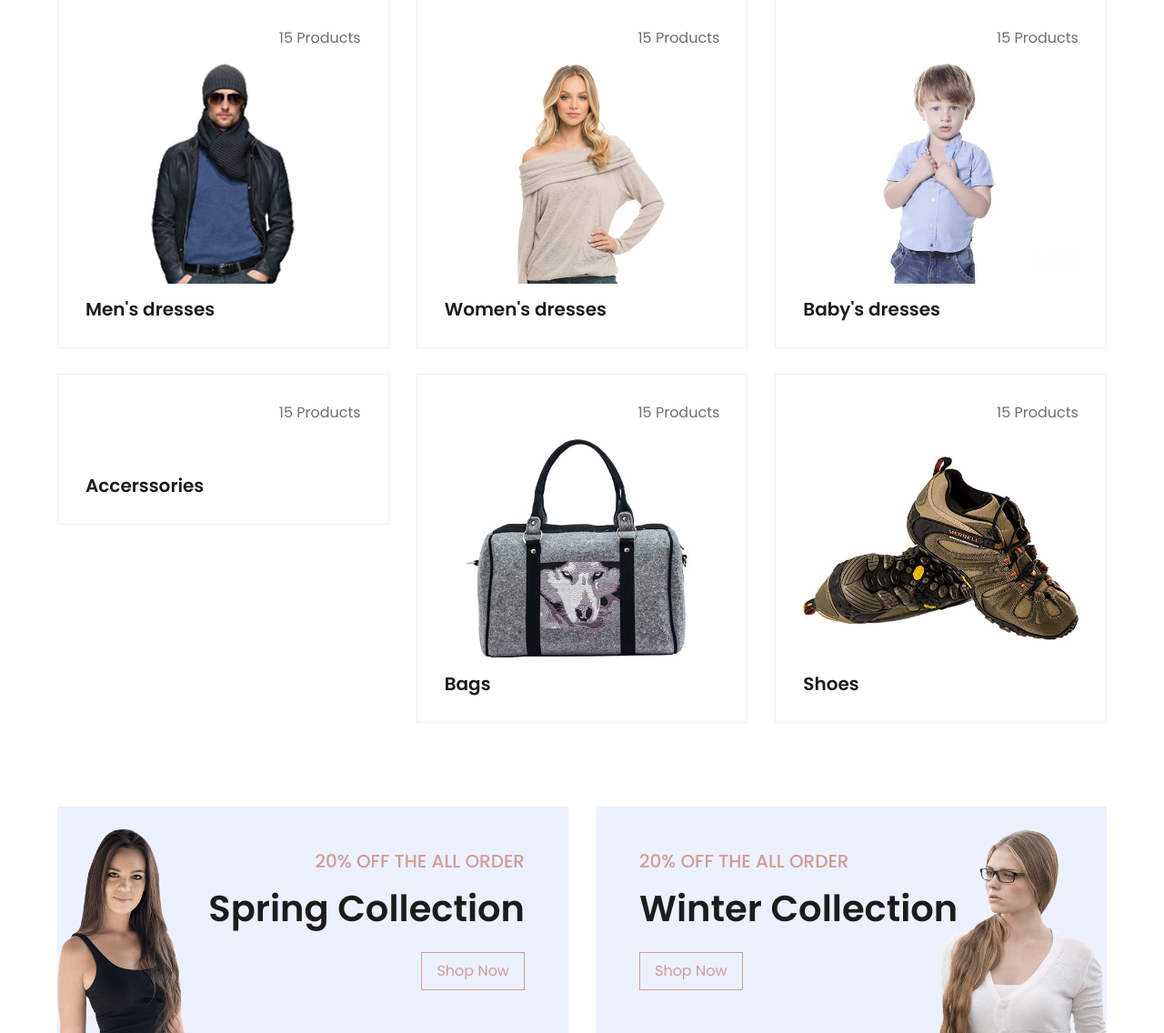
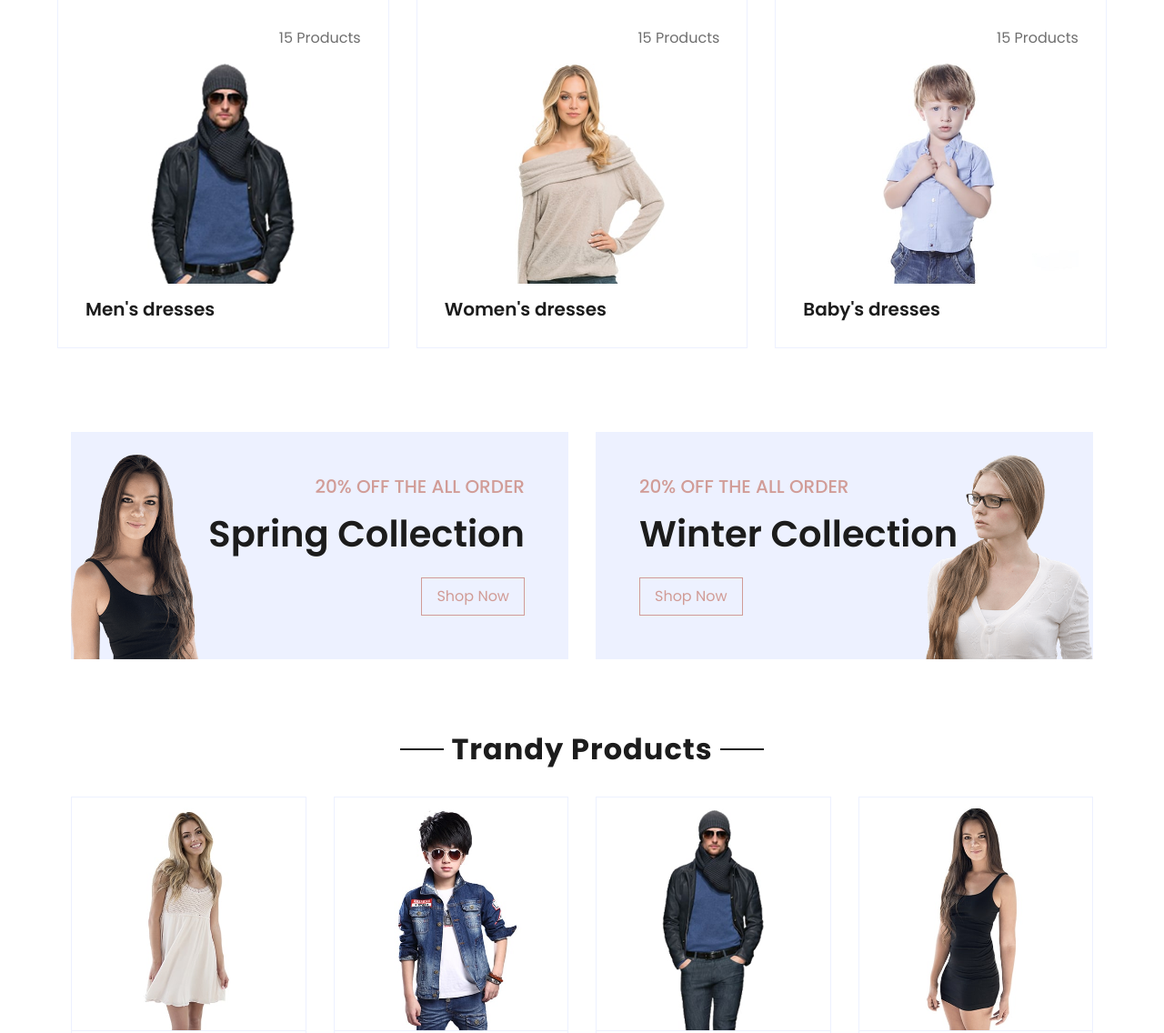
Before and after one commit to Mustak99/Knit-Site, a PHP site: page /HomePage.php in a window 1280 px wide. Shown: the part 902-2038 px from the top of the page at 91% size. Run offline with PHP 8.4, Linux system fonts and the light colour scheme; data comes from the database, SQL or seed files in the repository; some libraries are stand-ins or nearby versions.

Commit message:
product category bug

```diff
--- a/HomePage.php
+++ b/HomePage.php
@@ -107,34 +107,7 @@
                     <h5 class="font-weight-semi-bold m-0">Baby's dresses</h5>
                 </div>
             </div>
-            <div class="col-lg-4 col-md-6 pb-1">
-                <div class="cat-item d-flex flex-column border mb-4" style="padding: 30px;">
-                    <p class="text-right">15 Products</p>
-                    <a href="" class="cat-img position-relative overflow-hidden mb-3">
-                        <img class="img-fluid"  alt="">
-                    </a>
-                    <h5 class="font-weight-semi-bold m-0">Accerssories</h5>
-                </div>
-            </div>
-            <div class="col-lg-4 col-md-6 pb-1">
-                <div class="cat-item d-flex flex-column border mb-4" style="padding: 30px;">
-                    <p class="text-right">15 Products</p>
-                    <a href="" class="cat-img position-relative overflow-hidden mb-3">
-                        <img class="img-fluid" src="img/cat-5.jpg" alt="">
-                    </a>
-                    <h5 class="font-weight-semi-bold m-0">Bags</h5>
-                </div>
-            </div>
-            <div class="col-lg-4 col-md-6 pb-1">
-                <div class="cat-item d-flex flex-column border mb-4" style="padding: 30px;">
-                    <p class="text-right">15 Products</p>
-                    <a href="" class="cat-img position-relative overflow-hidden mb-3">
-                        <img class="img-fluid" src="img/cat-6.jpg" alt="">
-                    </a>
-                    <h5 class="font-weight-semi-bold m-0">Shoes</h5>
-                </div>
-            </div>
-        </div>
+
     </div>
     <!-- Categories End -->
 
--- a/abc.php
+++ b/abc.php
@@ -71,7 +71,6 @@ if ($result->num_rows > 0) {
         echo '<h3>'.$row['name'].'</h3>';
         echo '<p>Description: '.$row['description'].'</p>';
         echo '<p>Brand: '.$row['brand_name'].'</p>';
-        echo '<p>Category: '.$row['category'].'</p>';
         echo '<p>Price: '.$row['price'].'</p>';
         echo '</div>';
         echo '</div>';
```
